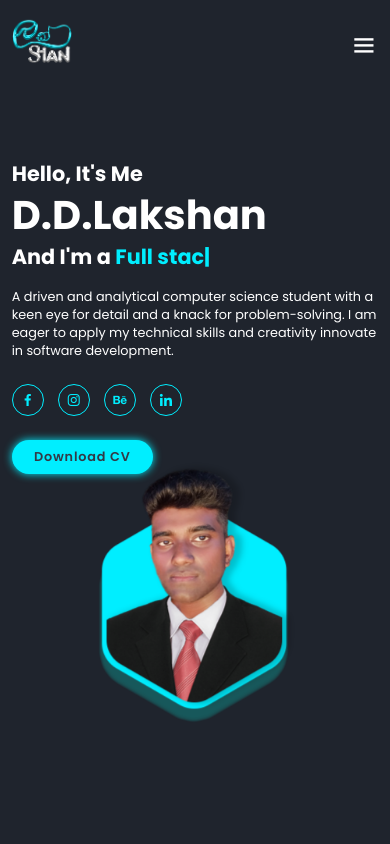
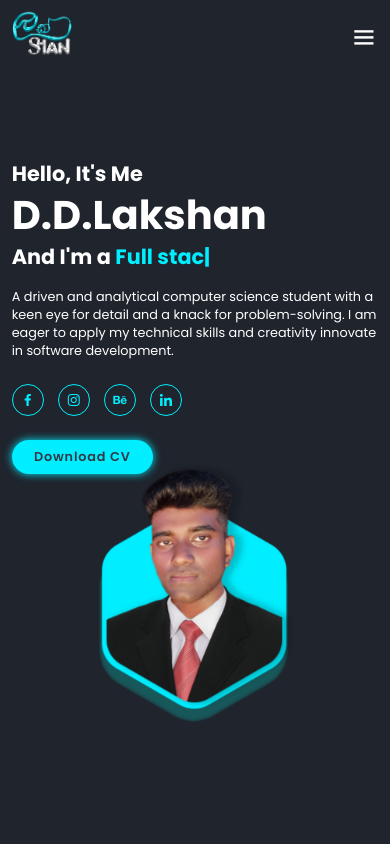
Before and after one commit to Dewapurage/portfolio, a plain HTML site: page index.html in a window 390 px wide. Shown: the top 844 px of the page. Drawn offline with nearby package versions, Linux system fonts and the light colour scheme.

Commit message:
style.css

```diff
--- a/CSS/style.css
+++ b/CSS/style.css
@@ -338,7 +338,7 @@ span {
 
 @media (max-width: 991px) {
   .header {
-    padding: 2rem 3%;
+    padding: 1rem 3%;
   }
   section {
     padding: 10rem 3% 2rem;
```
